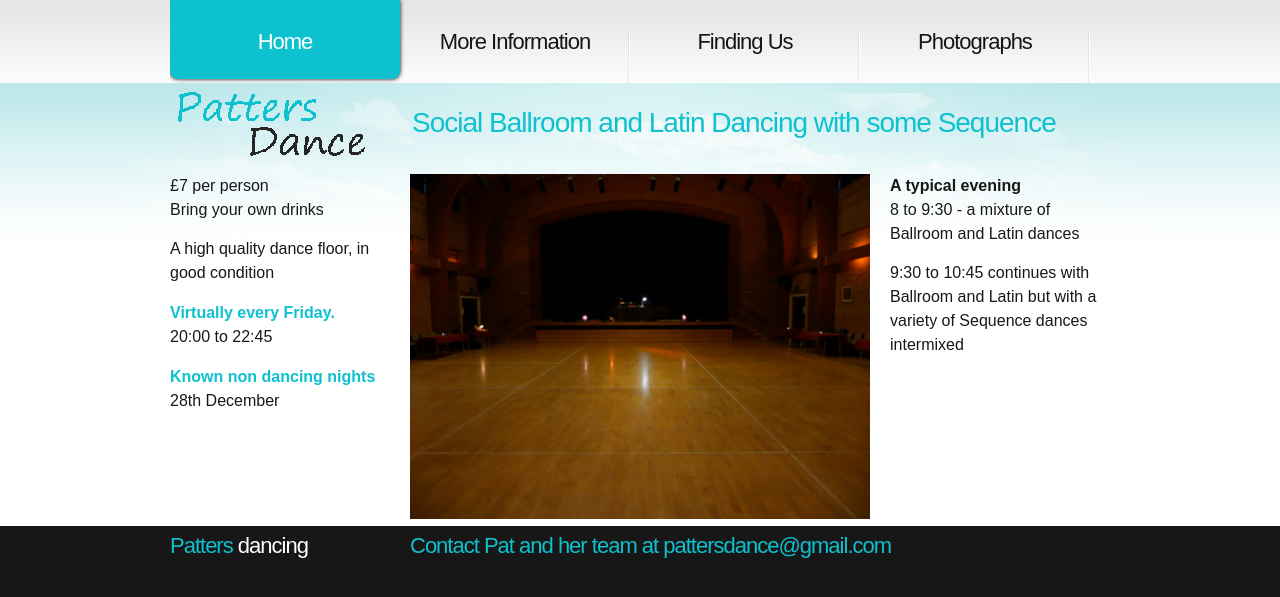
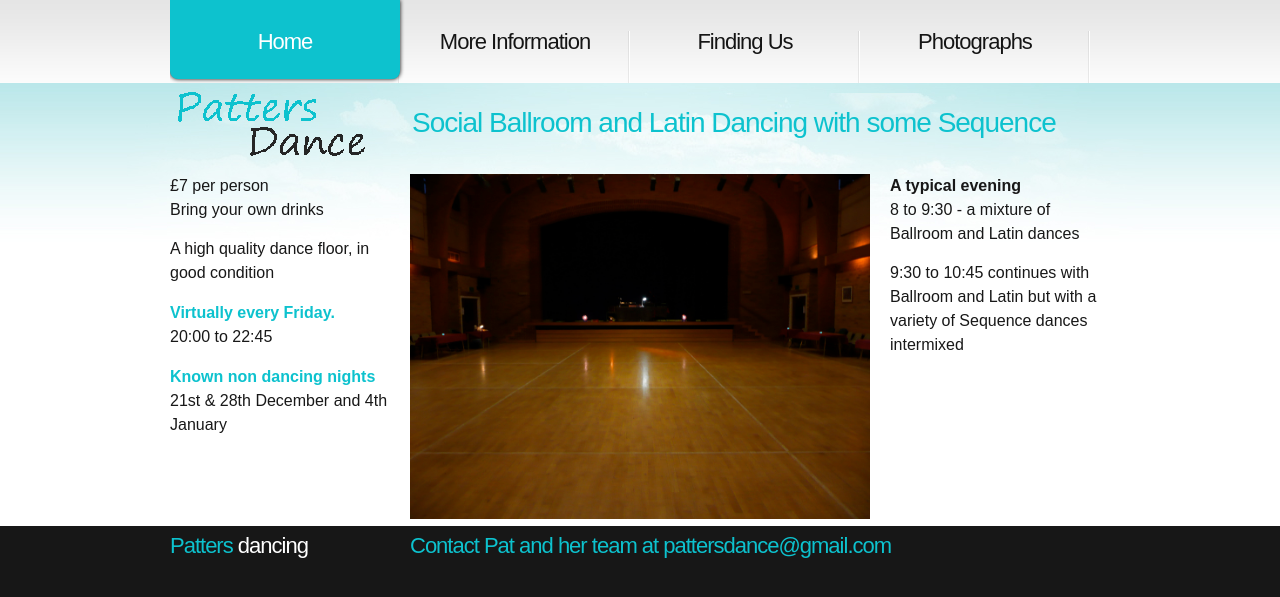
Before and after one commit to ramsayd/patters, a Jekyll site: the page built from 00_index.md, in a window 1280 px wide. Shown: the top 597 px of the page. Built offline with Jekyll 4.4.1, drawn with Linux system fonts in a browser that asks for light colours.

Commit message:
Update 00_index.md

```diff
--- a/00_index.md
+++ b/00_index.md
@@ -13,7 +13,7 @@ permalink: "index.html"
       <dt class="heading-text">Virtually every Friday.</dt>
       <dt>20:00 to 22:45</dt>
       <dt class="heading-text non-dancing">Known non dancing nights</dt>
-                  <dt> 28th December</dt>
+                  <dt> 21st & 28th December and 4th January</dt>
     </dl>
   </dl>
 </article>
```
